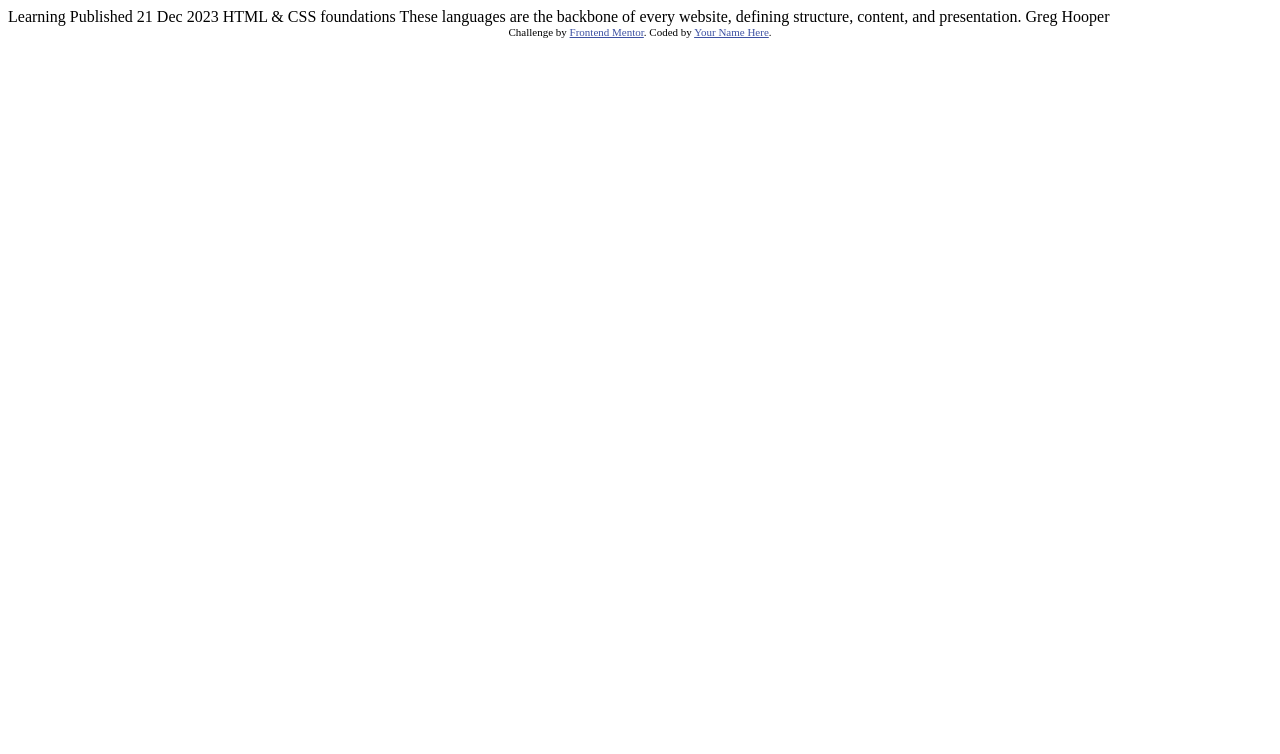
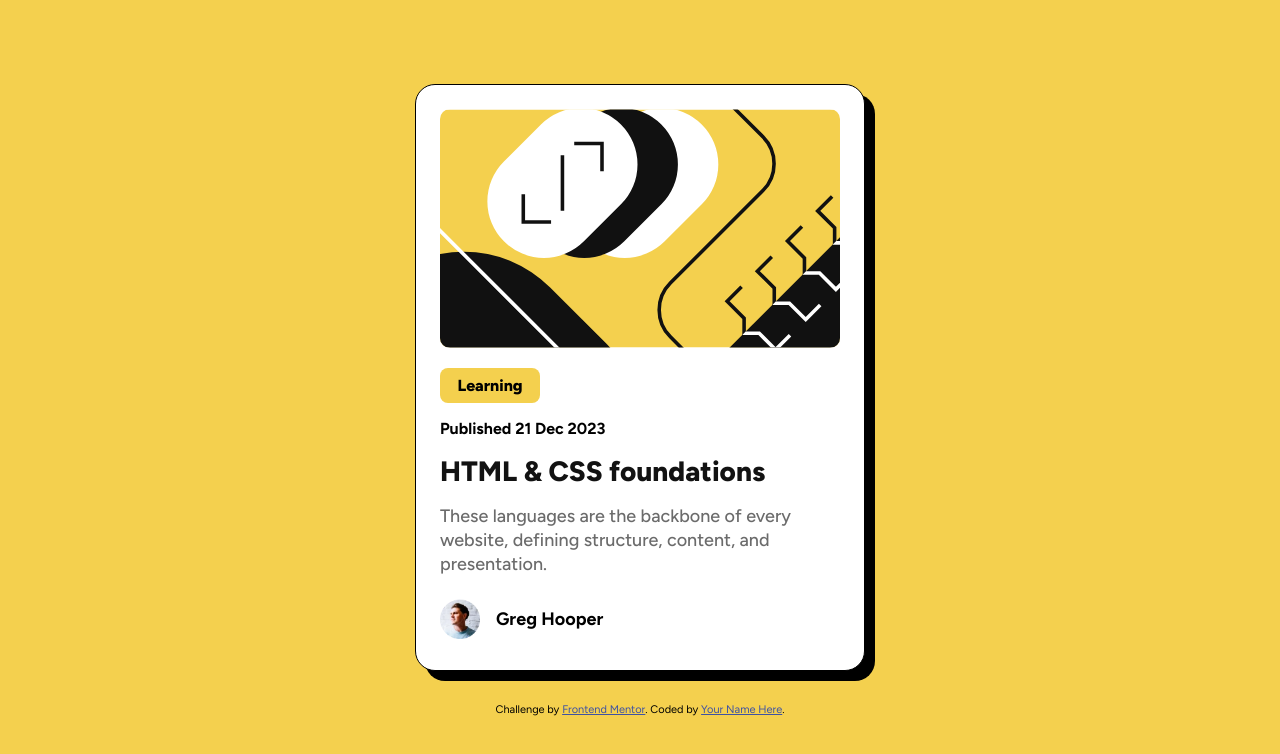
Before and after one commit to ismailhasir/blog-preview-card, a plain HTML site: page index.html in a window 1280 px wide. Drawn offline with Linux system fonts and the light colour scheme.

Commit message:
Blog Preview Card

```diff
--- a/index.html
+++ b/index.html
@@ -1,34 +1,39 @@
 <!DOCTYPE html>
 <html lang="en">
   <head>
-  <meta charset="UTF-8">
-  <meta name="viewport" content="width=device-width, initial-scale=1.0"> <!-- displays site properly based on user's device -->
+    <meta charset="UTF-8" />
+    <meta name="viewport" content="width=device-width, initial-scale=1.0" />
+    <!-- displays site properly based on user's device -->
 
-  <link rel="icon" type="image/png" sizes="32x32" href="./assets/images/favicon-32x32.png">
+    <link rel="stylesheet" href="styles.css" />
 
-  <title>Frontend Mentor | Blog preview card</title>
-
-  <!-- Feel free to remove these styles or customise in your own stylesheet 👍 -->
-  <style>
-    .attribution { font-size: 11px; text-align: center; }
-    .attribution a { color: hsl(228, 45%, 44%); }
-  </style>
+    <title>Blog Preview Card</title>
   </head>
   <body>
+    <div class="container">
+      <img src="/assets/images/illustration-article.svg" />
 
-  Learning
+      <p class="flag-text">Learning</p>
+      <p class="published"><b>Published 21 Dec 2023</b></p>
 
-  Published 21 Dec 2023
+      <h2 class="primary-text">HTML & CSS foundations</h2>
 
-  HTML & CSS foundations
+      <p class="secondary-text">
+        These languages are the backbone of every website, defining structure,
+        content, and presentation.
+      </p>
 
-  These languages are the backbone of every website, defining structure, content, and presentation.
-
-  Greg Hooper
+      <div class="user-section">
+        <img src="/assets/images/image-avatar.webp" />
+        <p>Greg Hooper</p>
+      </div>
+    </div>
 
     <div class="attribution">
-    Challenge by <a href="https://www.frontendmentor.io?ref=challenge" target="_blank">Frontend Mentor</a>.
-    Coded by <a href="#">Your Name Here</a>.
+      Challenge by
+      <a href="https://www.frontendmentor.io?ref=challenge" target="_blank"
+        >Frontend Mentor</a
+      >. Coded by <a href="#">Your Name Here</a>.
     </div>
   </body>
 </html>
--- /dev/null
+++ b/styles.css
@@ -0,0 +1,101 @@
+@import url("https://fonts.googleapis.com/css2?family=Figtree:ital,wght@0,300..900;1,300..900&display=swap");
+
+* {
+  margin: 0;
+  padding: 0;
+  box-sizing: border-box;
+}
+
+:root {
+  --yellow: hsl(47, 88%, 63%);
+  --white: hsl(0, 0%, 100%);
+  --light-gray: hsl(0, 0%, 42%);
+  --dark-gray: hsl(0, 0%, 7%);
+}
+
+p {
+  font-size: 16px;
+  margin: 1rem 0 1rem;
+}
+
+body {
+  font-family: "Figtree", "sans serif";
+  font-size: 16px;
+  background-color: var(--yellow);
+  display: flex;
+  flex-direction: column;
+  justify-content: center;
+  align-items: center;
+  height: calc(100vh);
+}
+
+.container {
+  background-color: var(--white);
+  border: 1px solid black;
+  border-radius: 1.25rem;
+  box-shadow: 10px 10px;
+  padding: 1.5rem;
+}
+
+.container img {
+  width: 100%;
+  border-radius: 0.625rem;
+}
+
+.flag-text {
+  font-size: 16px;
+  font-weight: 800;
+  background-color: var(--yellow);
+  padding: 0.5rem;
+  max-width: 25%;
+  border-radius: 0.5rem;
+  text-align: center;
+}
+
+.primary-text {
+  color: var(--dark-gray);
+  font-size: 28px;
+  font-weight: 800;
+}
+
+.primary-text:hover {
+  color: var(--yellow);
+}
+
+.secondary-text {
+  color: var(--light-gray);
+  font-weight: 500;
+  font-size: 18px;
+  line-height: 1.5rem;
+}
+
+.user-section {
+  display: flex;
+  flex-direction: row;
+  align-items: center;
+}
+
+.user-section img {
+  width: 10%;
+  margin-right: 1rem;
+}
+
+.user-section p {
+  font-size: 18px;
+  font-weight: 700;
+}
+
+.attribution {
+  font-size: 11px;
+  text-align: center;
+  margin-top: 2rem;
+}
+.attribution a {
+  color: hsl(228, 45%, 44%);
+}
+
+@media (min-width: 500px) {
+  .container {
+    width: 450px;
+  }
+}
```
Lines whose indentation alone changed are shown as unchanged.
